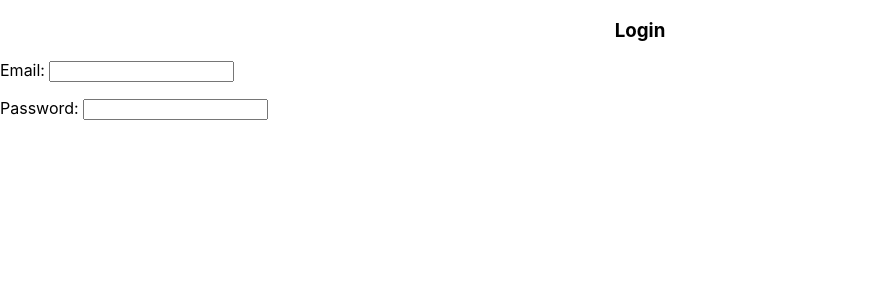
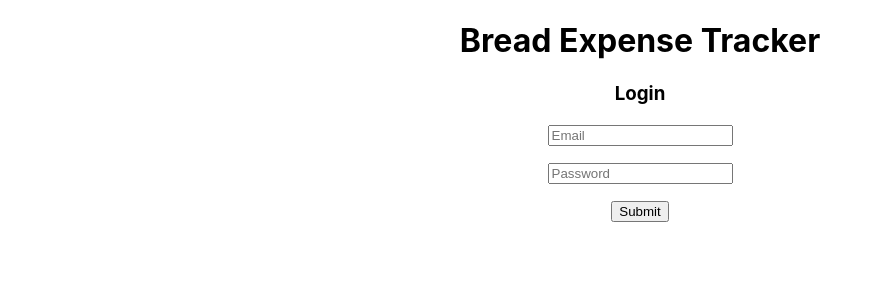
Before and after one commit to fizzleRaider7645/bread, a React (Create React App) app in the folder client/: page / in a window 1280 px wide. Shown: the top 300 px of the page, without its empty margins (0-882 px from the left). Built offline with nearby package versions, Linux system fonts and the light colour scheme.

Commit message:
create handleChange and handleSubmit methods for Login and Register components

```diff
--- a/client/src/App.css
+++ b/client/src/App.css
@@ -1,3 +1,3 @@
-.Account, .LoginHeader {
+.Account, .LoginFrom, .AppTitle {
   text-align: center;
 }
--- a/client/src/App.js
+++ b/client/src/App.js
@@ -15,6 +15,7 @@ class App extends Component {
   render() {
     return (
       <React.Fragment>
+        <h1 className="AppTitle" >Bread Expense Tracker</h1>
         {this.state.isLoginOpen && <Login />}
         {this.state.isRegisterOpen && <Register />}
       </React.Fragment>
--- a/client/src/containers/Account.js
+++ b/client/src/containers/Account.js
@@ -20,8 +20,6 @@ class Account extends Component {
         return (
             <div className="Account">
             Account
-            {this.props.balance}
-            {/* <Balance balance={this.state.account.balance}/> */}
             </div>
         )
     }
--- a/client/src/containers/Login.js
+++ b/client/src/containers/Login.js
@@ -10,15 +10,25 @@ class Login extends Component {
         }
       }
 
+    handleSubmit = event => {
+        event.preventDefault()
+    }
+
+    handleChange = event => {
+        const name = event.target.name
+        this.setState({
+            [name]: event.target.value
+        })
+    }
+
     render() {
         return (
             <div className="LoginContainter">
-                <form className="LoginFrom">
+                <form onSubmit={this.handleSubmit} className="LoginFrom">
                     <h3 className="LoginHeader">Login</h3>
-                    <p><label htmlFor="LoginEmail">Email: </label>
-                    <input name="LoginEmail"></input></p>
-                    <p><label htmlFor="LoginPassword">Password: </label>
-                    <input name="LoginPassword"></input></p>
+                    <p><input onChange={this.handleChange} placeholder="Email" name="email" value={this.state.email}></input></p>
+                    <p><input onChange={this.handleChange} placeholder="Password" name="password" value={this.state.password}></input></p>
+                    <button type="submit">Submit</button>
                 </form>
             </div>
         )
--- a/client/src/containers/Register.js
+++ b/client/src/containers/Register.js
@@ -10,17 +10,27 @@ class Register extends Component {
         }
       }
 
+    handleSubmit = event => {
+        event.preventDefault()
+    }
+
+    handleChange = event => {
+        const name = event.target.name
+        this.setState({
+            [name]: event.target.value
+        })
+    }
+
     render() {
         return (
-            <div className="RegisterContainer">
-             <form className="RegisterFrom">
-                <h3 className="RegisterHeader">Register</h3>
-                <p><label htmlFor="RegisterEmail">Email: </label>
-                <input name="RegisterEmail"></input></p>
-                <p><label htmlFor="RegisterPassword">Password: </label>
-                <input name="RegisterPassword"></input></p>
-            </form>
-        </div>
+            <div className="RegisterContainter">
+                <form onSubmit={this.handleSubmit} className="RegisterFrom">
+                    <h3 className="RegisterHeader">Register</h3>
+                    <p><input onChange={this.handleChange} placeholder="Email" name="email" value={this.state.email}></input></p>
+                    <p><input onChange={this.handleChange} placeholder="Password" name="password" value={this.state.password}></input></p>
+                    <button type="submit">Submit</button>
+                </form>
+            </div>
         )
     }
 }
```
